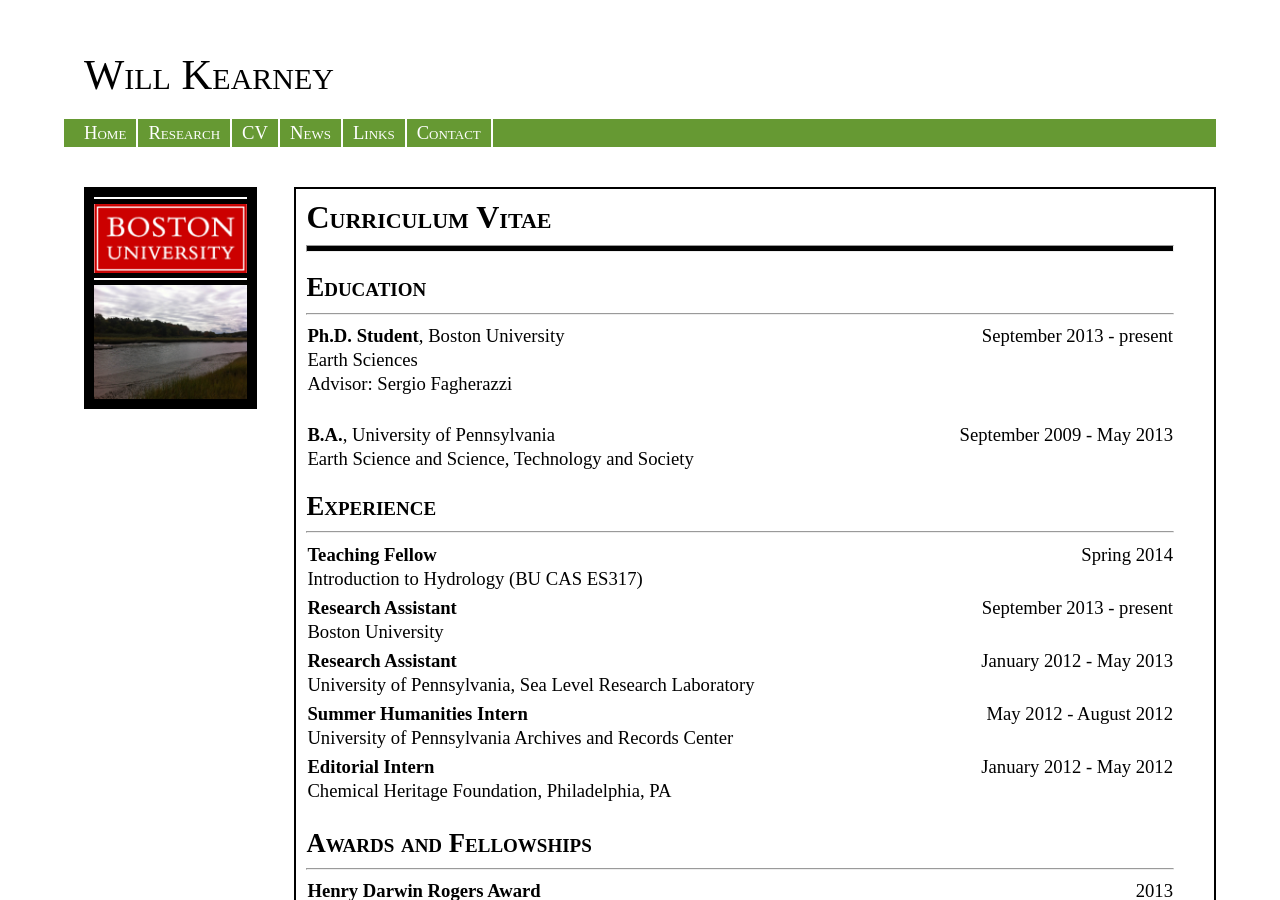
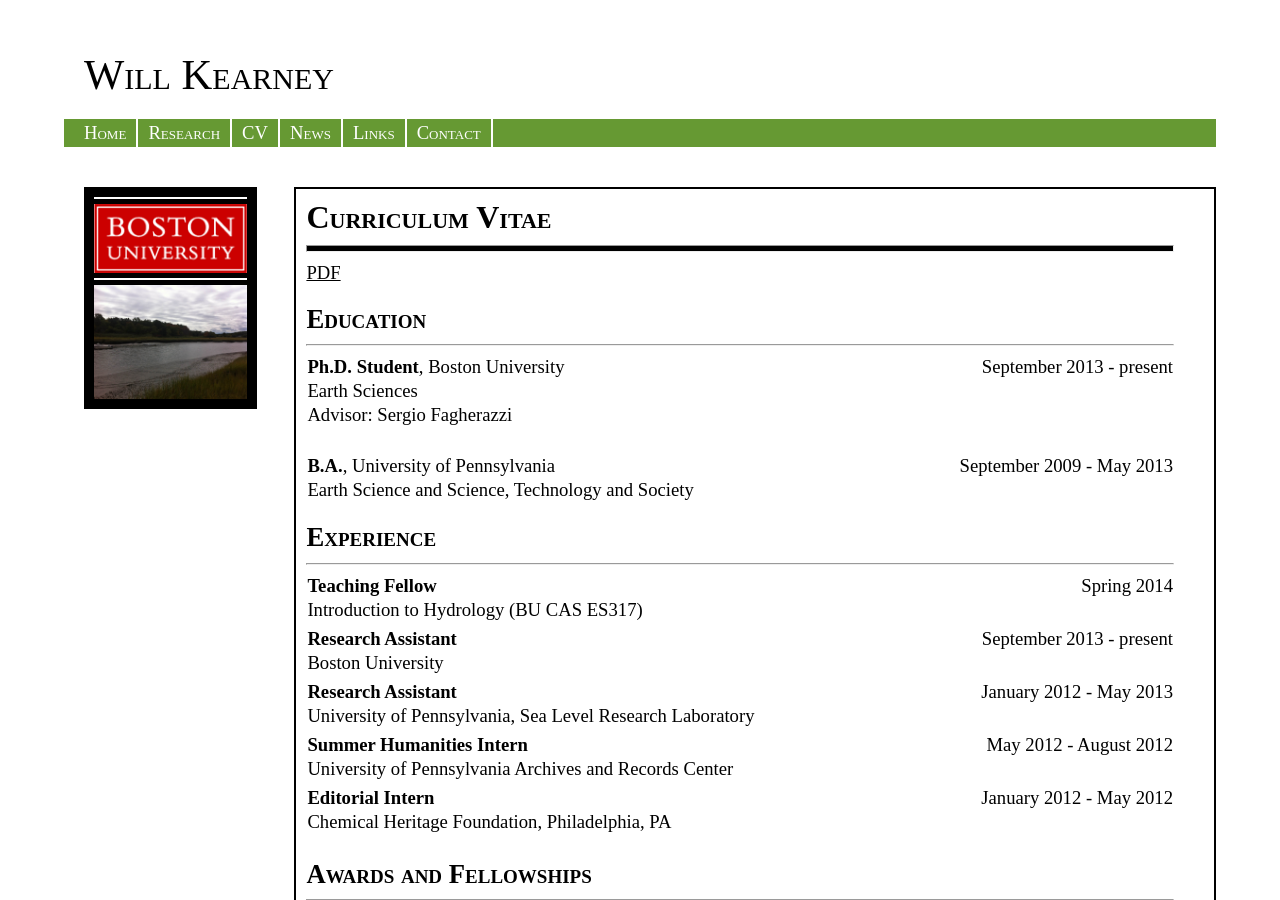
Before and after one commit to wkearn/wkearn.github.io, a Jekyll site: the page built from CV.html, in a window 1280 px wide and 900 px high. Built offline with Jekyll 4.4.1, drawn with Linux system fonts in a browser that asks for light colours; nearby versions of some CDN libraries.

Commit message:
Add link to PDF of CV

```diff
--- a/CV.html
+++ b/CV.html
@@ -2,7 +2,7 @@
 layout: pages
 title: Curriculum Vitae
 ---
-
+<a href="assets/cv.pdf">PDF</a>
 <div id="text">
 
   <h3>Education</h3>
```
Also changed, not shown: 1 other file.
